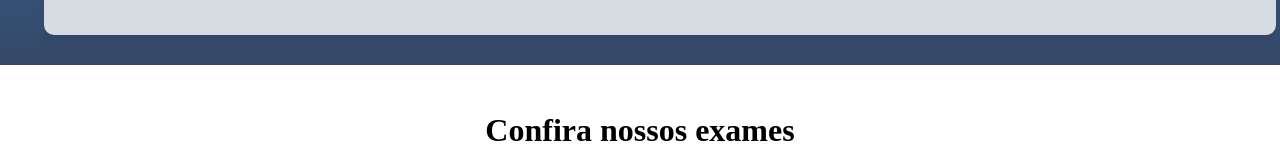
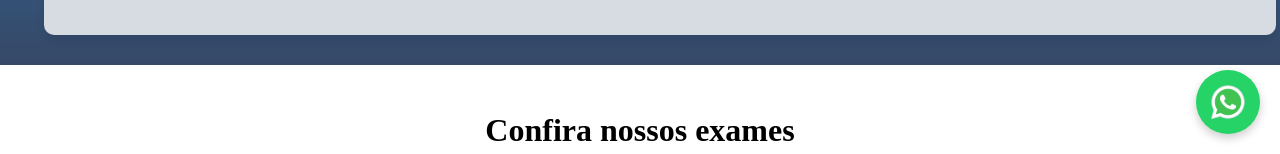
Before and after one commit to FranccoL/Nk-Lab, a React (Vite) app in the folder nklab/: page / in a window 1280 px wide. Shown: the part 646-800 px from the top of the page. Built offline with nearby package versions, Linux system fonts and the light colour scheme; grey boxes are pictures that could not be loaded; a web font is replaced by a local one.

Commit message:
fly whatsapp

```diff
--- a/nklab/src/components/SectionHome/SectionHome.jsx
+++ b/nklab/src/components/SectionHome/SectionHome.jsx
@@ -26,6 +26,11 @@ function SectionHome() {
           <button className="contact-button">Fale Conosco</button>
         </div>
       </div>
+
+      {/* WhatsApp flutuante */}
+      <div className="whatsapp-fly">
+        <img src="/WhatsAppNK.svg" alt="WhatsApp" className="whatsapp-icon" />
+      </div>
     </section>
   );
 }
```
